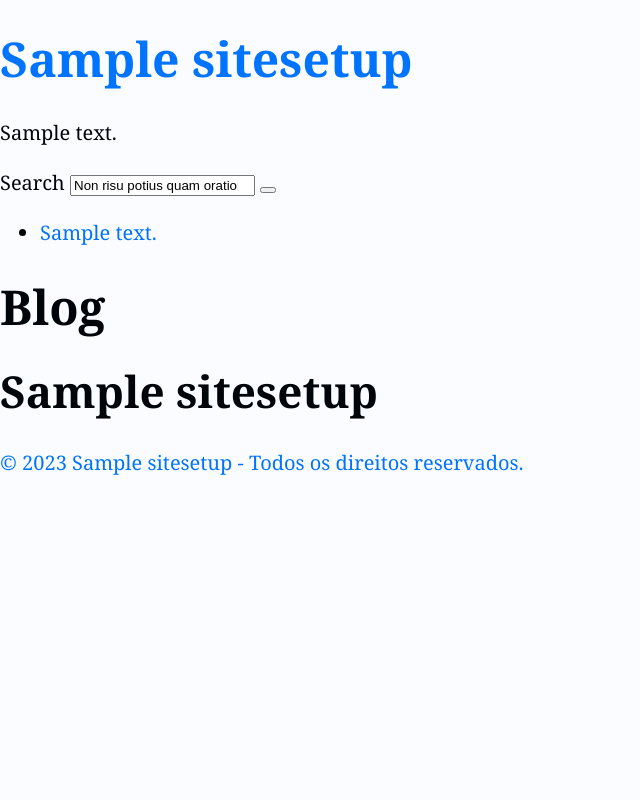
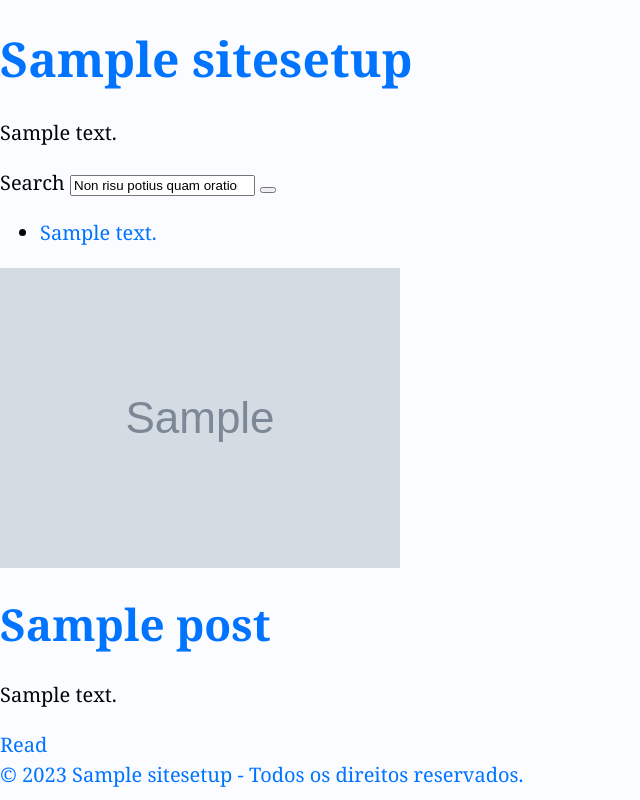
Before and after one commit to JonProg/Django_Blog, a Django app: page / in a window 1280 px wide. Shown: the whole page, without its empty margins (0-640 px from the left). Run offline with Django 4.2, Linux system fonts and the light colour scheme; tables that the repository leaves empty hold one stand-in row (values such as "Sample post"); grey boxes marked "Sample" are stand-in pictures.

Commit message:
showing created posts in index.html

```diff
--- a/blog/templates/blog/pages/index.html
+++ b/blog/templates/blog/pages/index.html
@@ -1,5 +1,16 @@
 {% extends 'blog/base.html' %}
 {% block content %}
-    <h1>Blog</h1>
-    <h2>{{ site_setup }}</h2>
+    <main class="main-content section-wrapper">
+        <div class="section-content-wide">
+            <div class="section-gap">
+
+                <div class="card-grid">
+                    {% for post in page_obj %}
+                        {% include 'blog/partials/_post-card.html'%}
+                    {% endfor %}
+                </div>
+
+            </div>
+        </div>
+    </main>
 {% endblock content %}
--- a/blog/templates/blog/partials/_post-card.html
+++ b/blog/templates/blog/partials/_post-card.html
@@ -1,32 +1,34 @@
 <article class="card">
 
+    {% if post.cover %}
       <div class="card-cover-wrapper">
-      <a href="#" class="card-cover-link">
+        <a href="{% url 'blog:post' post.slug %}" class="card-cover-link">
           <img
             class="card-cover"
             loading="lazy"
-          src="https://picsum.photos/745/419/?rand=2{{ i }}"
-          alt="Change me"
+            src="{{ post.cover.url }}"
+            alt="Cover do post {{ post.title }}"
           >
         </a>
       </div>
+    {% endif %}
 
     <div class="card-text-wrapper">
       <div class="card-title-wrapper">
         <h2 class="card-title">
-          <a href="#" class="card-title-link">
-            Lorem ipsum dolor sit amet.
+          <a href="{% url 'blog:post' post.slug %}" class="card-title-link">
+             {{ post.title }}
           </a>
         </h2>
       </div>
 
       <div class="card-content-wrapper">
         <p class="card-content">
-          Lorem ipsum dolor sit amet consectetur adipisicing elit. Consectetur nulla omnis, maiores tempore pariatur a obcaecati atque deserunt reiciendis quam!
+          {{ post.excerpt }}
         </p>
 
         <div class="card-actions">
-          <a class="card-action-link" href="#">
+          <a class="card-action-link" href="{% url 'blog:post' post.slug %}">
             <span>Read</span>
             <i class="fa-solid fa-circle-arrow-right"></i>
           </a>
--- a/blog/urls.py
+++ b/blog/urls.py
@@ -5,4 +5,6 @@ app_name = 'blog'
 
 urlpatterns = [
     path('', views.index, name='index'),
+    path('post/<slug:slug>/', views.post, name='post'),
+    path('page/', views.page, name='page'),
 ]
--- a/blog/views.py
+++ b/blog/views.py
@@ -1,7 +1,30 @@
 from django.shortcuts import render
+from django.core.paginator import Paginator
+from blog.models import Post
 
 def index(request):
+    posts = Post.objects.filter(is_published=True).order_by('-pk')
+
+    paginator = Paginator(posts, 9)
+    page_number = request.GET.get('page')
+    page_obj = paginator.get_page(page_number)
+
     return render(
         request,
-        'blog/pages/index.html'
+        'blog/pages/index.html',
+        {
+            'page_obj': page_obj,
+        }
     )
+
+def page(request):
+    return render(
+        request,
+        'blog/pages/page.html',
+    )
+
+def post(request):
+    return render(
+        request,
+        'blog/pages/post.html',
+    )
```
Lines whose indentation alone changed are shown as unchanged.
